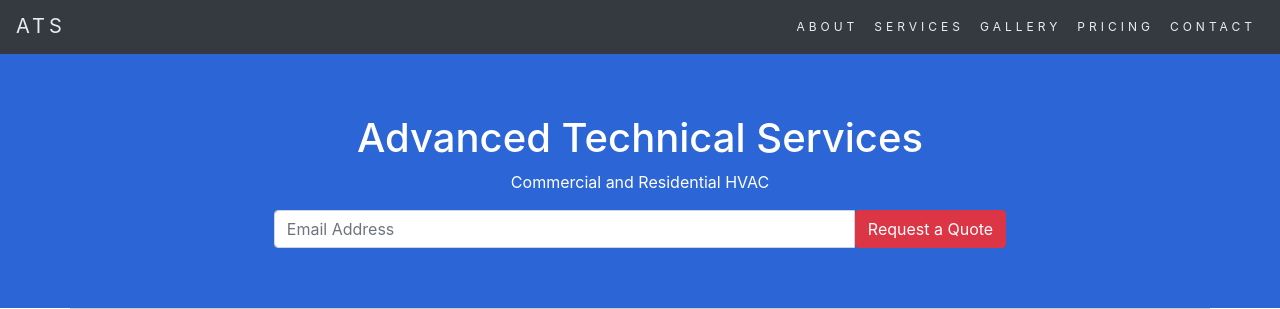
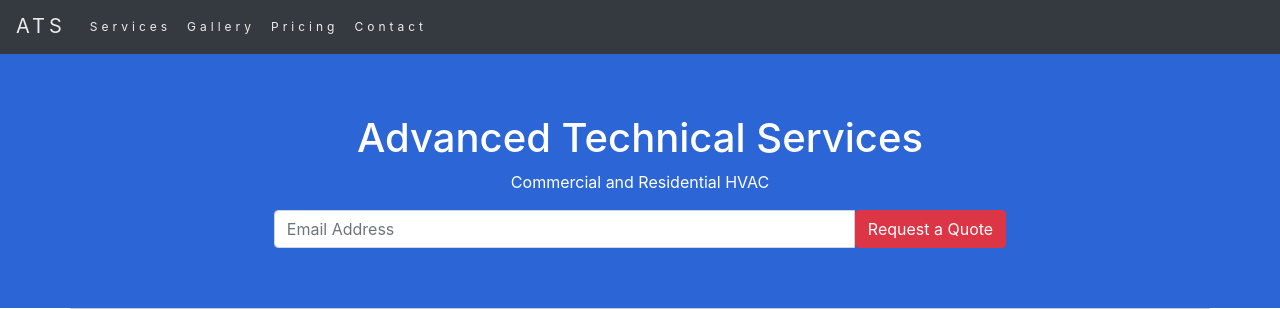
Before and after one commit to emjohn612/advancedTechnicalServices, a PHP site: page /index.php in a window 1280 px wide. Shown: the top 309 px of the page. Run offline with PHP 8.4, Linux system fonts and the light colour scheme; some libraries are stand-ins or nearby versions.

Commit message:
add nav links by using array

```diff
--- a/includes/nav.php
+++ b/includes/nav.php
@@ -1,7 +1,7 @@
-<ul class="navbar-nav">
-        <li class="nav-item"><a class="nav-link" href="#about">ABOUT</a></li>
-        <li class="nav-item"><a class="nav-link" href="#services">SERVICES</a></li>
-        <li class="nav-item"><a class="nav-link" href="#gallery">GALLERY</a></li>
-        <li class="nav-item"><a class="nav-link" href="#pricing">PRICING</a></li>
-        <li class="nav-item"><a class="nav-link" href="#contact">CONTACT</a></li>
-    </ul>
+<ul class="collapse navbar-collapse navbar-nav" id="navbarTogglerDemo01">
+    <?php
+        foreach ($navItems as $item) {
+            echo "<li class=\"nav-item\"><a class=\"nav-link\" href=\"$item[slug]\">$item[title]</a></li>";
+        }
+    ?>
+</ul>
```
